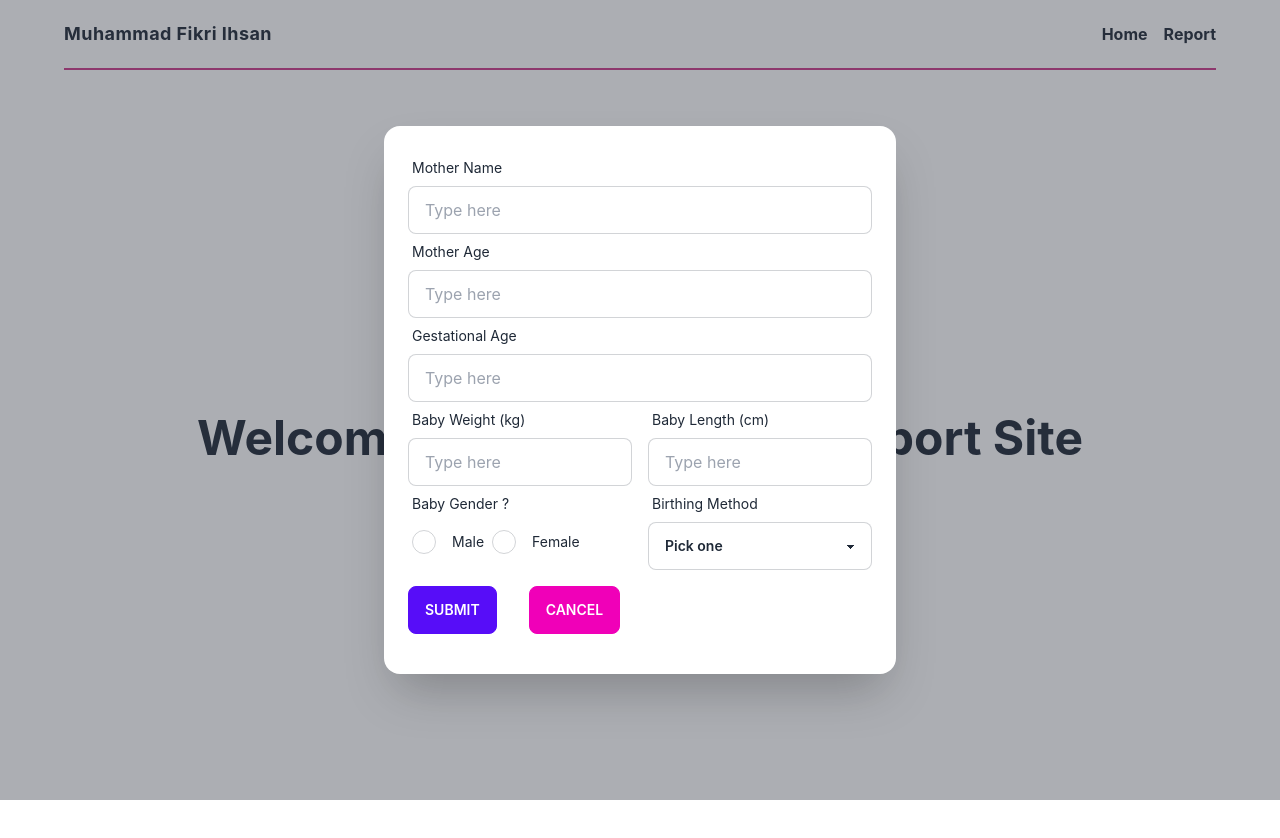
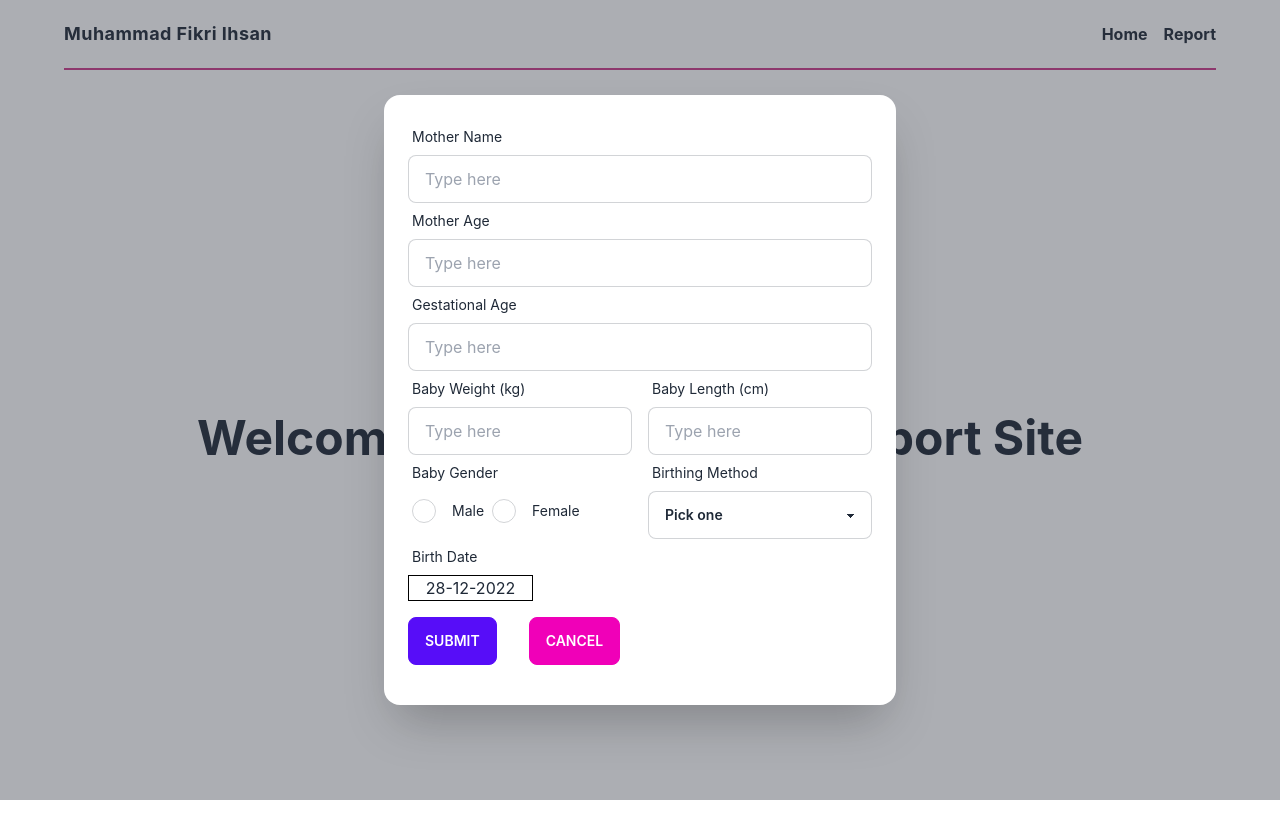
Before and after one commit to Fikriihsan03/maternity-hospital_fe, a React (Create React App) app: page / in a window 1280 px wide. Both pictures are taken after a click on the label "INPUT REPORT". Shown: the top 838 px of the page. Built offline with nearby package versions, Linux system fonts and the light colour scheme.

Commit message:
feat: add datepicker

```diff
--- a/package.json
+++ b/package.json
@@ -45,6 +45,7 @@
     ]
   },
   "devDependencies": {
+    "@types/react-datepicker": "^4.8.0",
     "autoprefixer": "^10.4.13",
     "postcss": "^8.4.20",
     "tailwindcss": "^3.2.4"
--- a/src/components/ReportForm.tsx
+++ b/src/components/ReportForm.tsx
@@ -1,5 +1,6 @@
 import { useState } from "react";
-
+import DatePicker from "react-datepicker";
+import "react-datepicker/dist/react-datepicker.css";
 const ReportForm = () => {
   const [reportsData, setReportsData] = useState({
     mother_name: "",
@@ -118,7 +119,7 @@ const ReportForm = () => {
       <div className="flex gap-4">
         <div className="form-control w-full ">
           <label className="label">
-            <span className="label-text">Baby Gender ?</span>
+            <span className="label-text">Baby Gender </span>
           </label>
           <div className="flex">
             <div className="form-control">
@@ -167,6 +168,24 @@ const ReportForm = () => {
           </select>
         </div>
       </div>
+      <div className="form-control  ">
+        <label className="label w-1/2">
+          <span className="label-text">Birth Date</span>
+        </label>
+        <div>
+          <DatePicker
+            className="border border-black w-1/2 text-center hover:cursor-pointer"
+            dateFormat="dd-MM-yyyy"
+            selected={reportsData.date}
+            onChange={(val: Date) =>
+              setReportsData((prevState) => ({
+                ...prevState,
+                date: val,
+              }))
+            }
+          />
+        </div>
+      </div>
       <div className="flex gap-8 my-4">
         <input className="btn btn-primary" type="submit" value="Submit" />
         <label htmlFor="home_report-input" className="btn btn-secondary">
```
Also changed, not shown: 1 other file (tests, documents, lock files or other folders).
